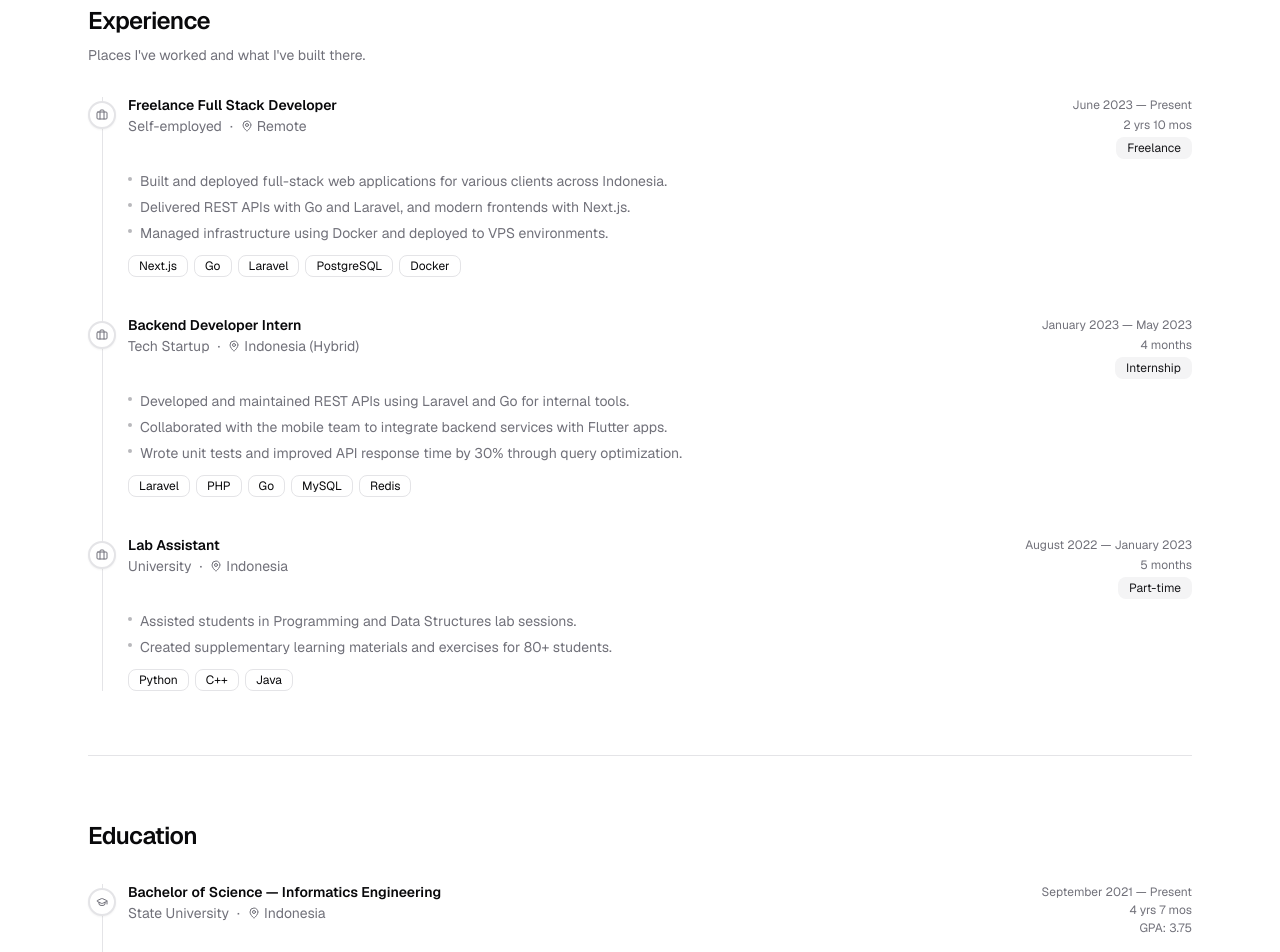
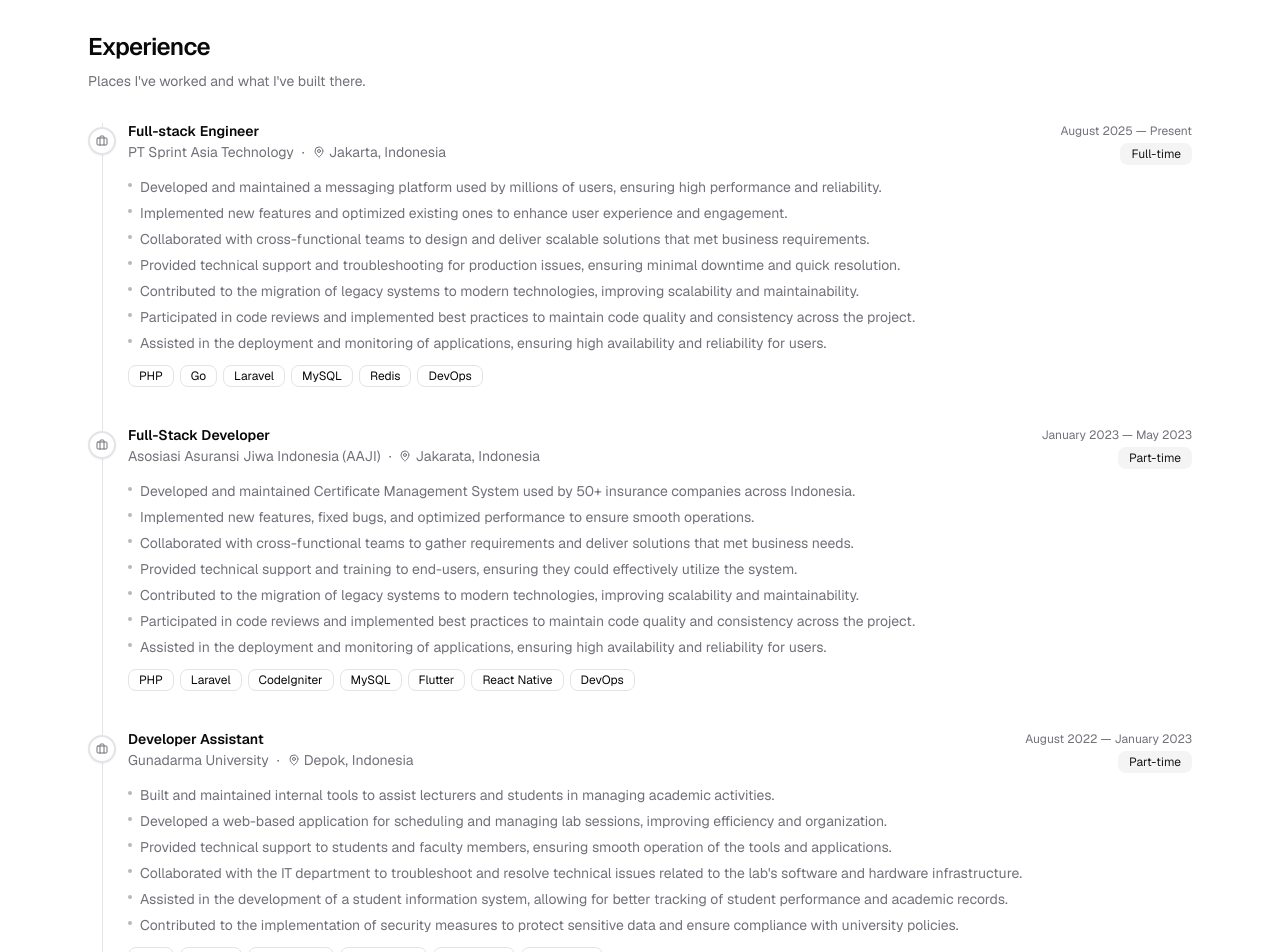
Before and after one commit to NaufalFadhil/v2.naufalfadhil.my.id, a Next.js app: page / in a window 1280 px wide. Shown: the part 1500-2452 px from the top of the page. Built offline with nearby package versions, Linux system fonts and the light colour scheme.

Commit message:
feat: update navbar name and enhance experience timeline and hero section descriptions

```diff
--- a/src/components/layout/navbar.tsx
+++ b/src/components/layout/navbar.tsx
@@ -54,7 +54,7 @@
             href="/"
             className="font-semibold text-sm tracking-tight hover:opacity-70 transition-opacity shrink-0"
           >
-            naufal<span className="text-muted-foreground">.dev</span>
+            <span className="text-muted-foreground">Naufal</span> Fadhil
           </Link>
 
           {/* Center nav — desktop */}
--- a/src/components/sections/experience-timeline.tsx
+++ b/src/components/sections/experience-timeline.tsx
@@ -52,9 +52,6 @@
                     <span className="text-xs text-muted-foreground whitespace-nowrap">
                       {formatDate(exp.start)} — {exp.end ? formatDate(exp.end) : "Present"}
                     </span>
-                    <span className="text-xs text-muted-foreground">
-                      {calculateDuration(exp.start, exp.end)}
-                    </span>
                     <Badge variant="secondary" className="text-xs font-normal">
                       {exp.type}
                     </Badge>
--- a/src/components/sections/hero-section.tsx
+++ b/src/components/sections/hero-section.tsx
@@ -68,9 +68,9 @@
             {siteConfig.name}
           </h1>
           <p className="text-muted-foreground mt-1 text-lg">
-            Developer{" "}
+            Software Engineer{" "}
             <span className="text-foreground/40">·</span>{" "}
-            Student{" "}
+            Builder{" "}
             <span className="text-foreground/40">·</span>{" "}
             Alien
           </p>
@@ -81,9 +81,8 @@
           variants={itemVariants}
           className="text-muted-foreground leading-relaxed max-w-xl text-base"
         >
-          I build things for the web — from sleek frontends to robust backends.
-          Currently studying Informatics Engineering, shipping side projects, and
-          exploring the frontier of AI-powered tooling.
+          I'm a backend-focused engineer who genuinely enjoys the process of building things
+          — taking messy, complex problems and turning them into clean, working software. I work with PHP, Java, JavaScript, Go, and Rust, and I'm always excited to learn what's next.
         </motion.p>
 
         {/* CTA Buttons */}
--- a/src/data/experience.ts
+++ b/src/data/experience.ts
@@ -13,46 +13,58 @@
 
 export const experiences: Experience[] = [
   {
-    id: "freelance-2024",
-    role: "Freelance Full Stack Developer",
-    company: "Self-employed",
-    location: "Remote",
-    type: "Freelance",
-    start: "2023-06-01",
+    id: "sprintasia",
+    role: "Full-stack Engineer",
+    company: "PT Sprint Asia Technology",
+    location: "Jakarta, Indonesia",
+    type: "Full-time",
+    start: "2025-08-05",
     description: [
-      "Built and deployed full-stack web applications for various clients across Indonesia.",
-      "Delivered REST APIs with Go and Laravel, and modern frontends with Next.js.",
-      "Managed infrastructure using Docker and deployed to VPS environments.",
+      "Developed and maintained a messaging platform used by millions of users, ensuring high performance and reliability.",
+      "Implemented new features and optimized existing ones to enhance user experience and engagement.",
+      "Collaborated with cross-functional teams to design and deliver scalable solutions that met business requirements.",
+      "Provided technical support and troubleshooting for production issues, ensuring minimal downtime and quick resolution.",
+      "Contributed to the migration of legacy systems to modern technologies, improving scalability and maintainability.",
+      "Participated in code reviews and implemented best practices to maintain code quality and consistency across the project.",
+      "Assisted in the deployment and monitoring of applications, ensuring high availability and reliability for users.",
     ],
-    tech: ["Next.js", "Go", "Laravel", "PostgreSQL", "Docker"],
+    tech: ["PHP", "Go", "Laravel", "MySQL", "Redis", "DevOps"],
   },
   {
-    id: "internship-backend-2023",
-    role: "Backend Developer Intern",
-    company: "Tech Startup",
-    location: "Indonesia (Hybrid)",
-    type: "Internship",
+    id: "asosiation-asuransi-jiwa-indonesia",
+    role: "Full-Stack Developer",
+    company: "Asosiasi Asuransi Jiwa Indonesia (AAJI)",
+    location: "Jakarata, Indonesia",
+    type: "Part-time",
     start: "2023-01-01",
     end: "2023-05-31",
     description: [
-      "Developed and maintained REST APIs using Laravel and Go for internal tools.",
-      "Collaborated with the mobile team to integrate backend services with Flutter apps.",
-      "Wrote unit tests and improved API response time by 30% through query optimization.",
+      "Developed and maintained Certificate Management System used by 50+ insurance companies across Indonesia.",
+      "Implemented new features, fixed bugs, and optimized performance to ensure smooth operations.",
+      "Collaborated with cross-functional teams to gather requirements and deliver solutions that met business needs.",
+      "Provided technical support and training to end-users, ensuring they could effectively utilize the system.",
+      "Contributed to the migration of legacy systems to modern technologies, improving scalability and maintainability.",
+      "Participated in code reviews and implemented best practices to maintain code quality and consistency across the project.",
+      "Assisted in the deployment and monitoring of applications, ensuring high availability and reliability for users.",
     ],
-    tech: ["Laravel", "PHP", "Go", "MySQL", "Redis"],
+    tech: ["PHP", "Laravel", "CodeIgniter", "MySQL", "Flutter", "React Native", "DevOps"],
   },
   {
     id: "lab-assistant-2022",
-    role: "Lab Assistant",
-    company: "University",
-    location: "Indonesia",
+    role: "Developer Assistant",
+    company: "Gunadarma University",
+    location: "Depok, Indonesia",
     type: "Part-time",
     start: "2022-08-01",
     end: "2023-01-01",
     description: [
-      "Assisted students in Programming and Data Structures lab sessions.",
-      "Created supplementary learning materials and exercises for 80+ students.",
+      "Built and maintained internal tools to assist lecturers and students in managing academic activities.",
+      "Developed a web-based application for scheduling and managing lab sessions, improving efficiency and organization.",
+      "Provided technical support to students and faculty members, ensuring smooth operation of the tools and applications.",
+      "Collaborated with the IT department to troubleshoot and resolve technical issues related to the lab's software and hardware infrastructure.",
+      "Assisted in the development of a student information system, allowing for better tracking of student performance and academic records.",
+      "Contributed to the implementation of security measures to protect sensitive data and ensure compliance with university policies.",
     ],
-    tech: ["Python", "C++", "Java"],
+    tech: ["PHP", "Laravel", "CodeIgniter", "PostgreSQL", "JavaScript", "HTML/CSS"],
   },
 ];
```
